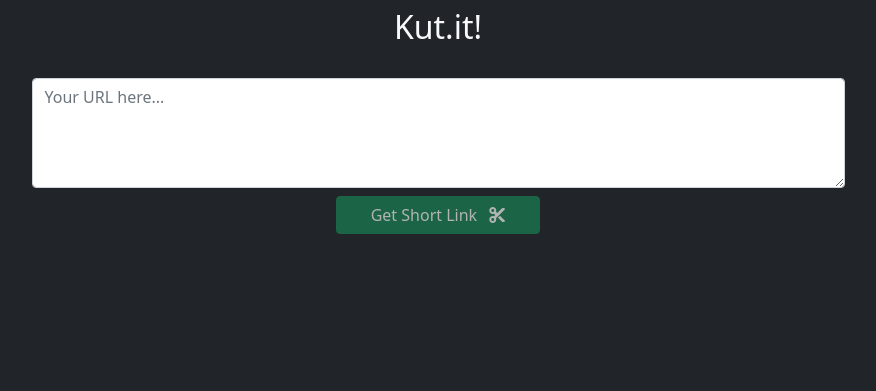
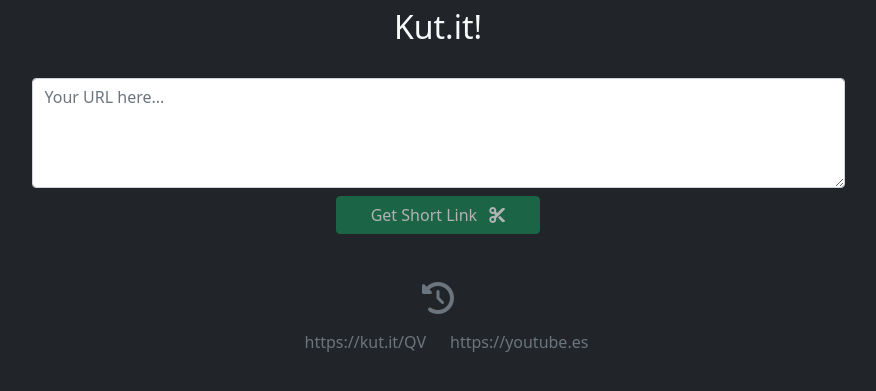
Before and after one commit to alexrcas/kut1t, a Flask app: page / in a window 1280 px wide. Shown: the top 391 px of the page, without its empty margins (202-1078 px from the left). Run offline with Flask 2, Linux system fonts and the light colour scheme; some libraries are stand-ins or nearby versions.

Commit message:
preparación de vista

```diff
--- a/story/rest/generateLink/generateLinkController.py
+++ b/story/rest/generateLink/generateLinkController.py
@@ -15,4 +15,4 @@ def generateLink():
         return {}, 400
 
     shortUrl = getShortLink(url)
-    return { 'url': f'http://kut.it/{shortUrl}' }, 201
+    return { 'url': f'http://kut.it/{shortUrl}', 'originalUrl': url }, 201
--- a/web/static/main.js
+++ b/web/static/main.js
@@ -1,4 +1,5 @@
 const { createApp } = Vue
+
 
 createApp({
 
--- a/web/templates/partials/content.html
+++ b/web/templates/partials/content.html
@@ -1,4 +1,7 @@
-<div id="app" class="container mt-2 d-flex align-items-center flex-column" v-cloak>
+
+<div id="app">
+
+    <div class="container mt-2 d-flex align-items-center flex-column" v-cloak>
 
         <div class="d-flex justify-content-center">
             <h2 class="d-flex justify-content-center text-light">Kut.it!</h2>
@@ -56,5 +59,19 @@
 
     </div>
 
+    <div class="container d-flex justify-content-center mt-4 flex-column text-secondary" v-cloak>
+        <div class="row">
+            <h6 class="d-flex justify-content-center mt-4"><i class="fa-solid fa-clock-rotate-left fa-2x"></i></h6>
+        </div>
+
+        <div class="row mt-2">
+            <div class="col-6 d-flex justify-content-end">
+                https://kut.it/QV
+            </div>
+            <div class="col-6 d-flex justify-content-start">
+                https://youtube.es
+            </div>
+        </div>
+    </div>
 
 </div>
```
Lines whose indentation alone changed are shown as unchanged.
